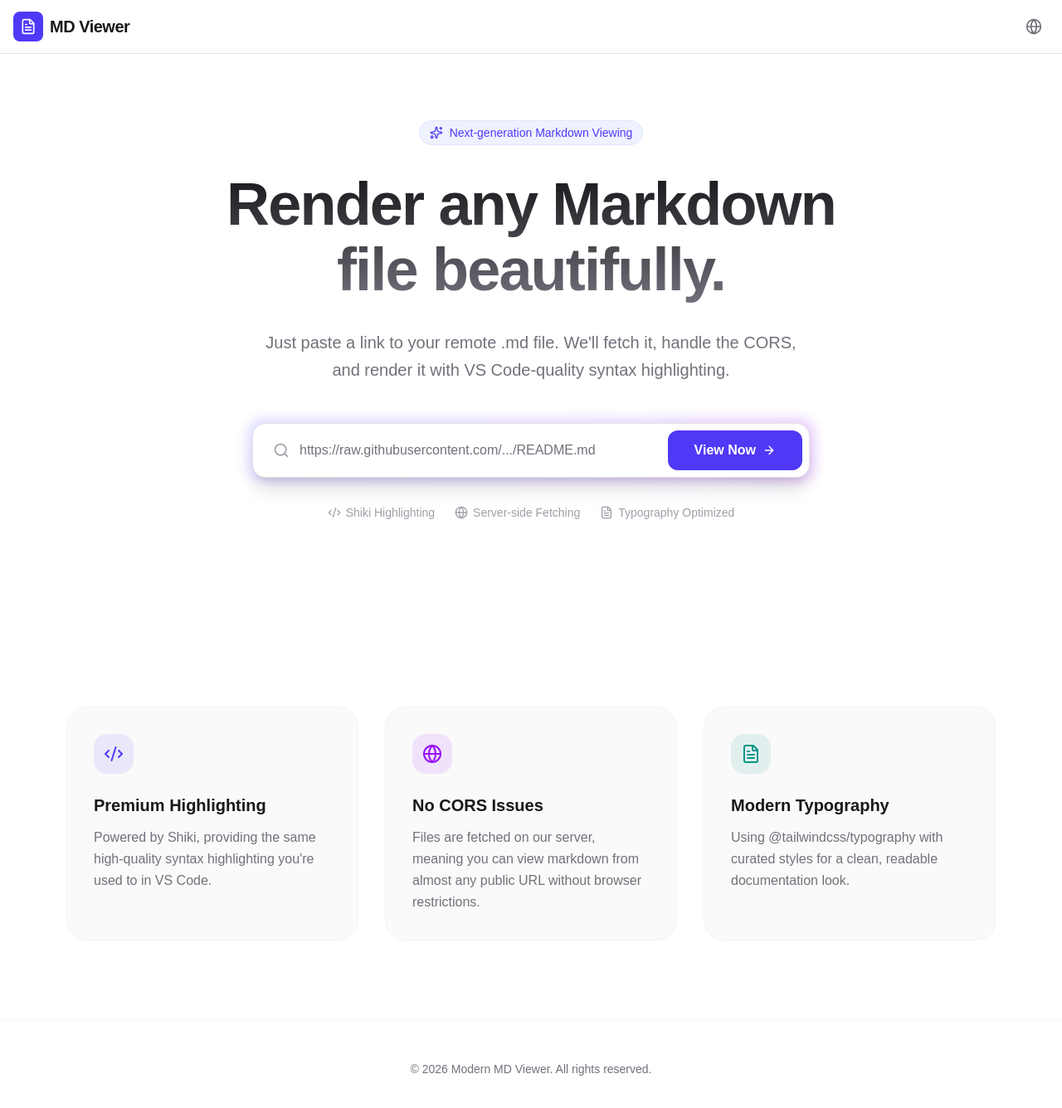
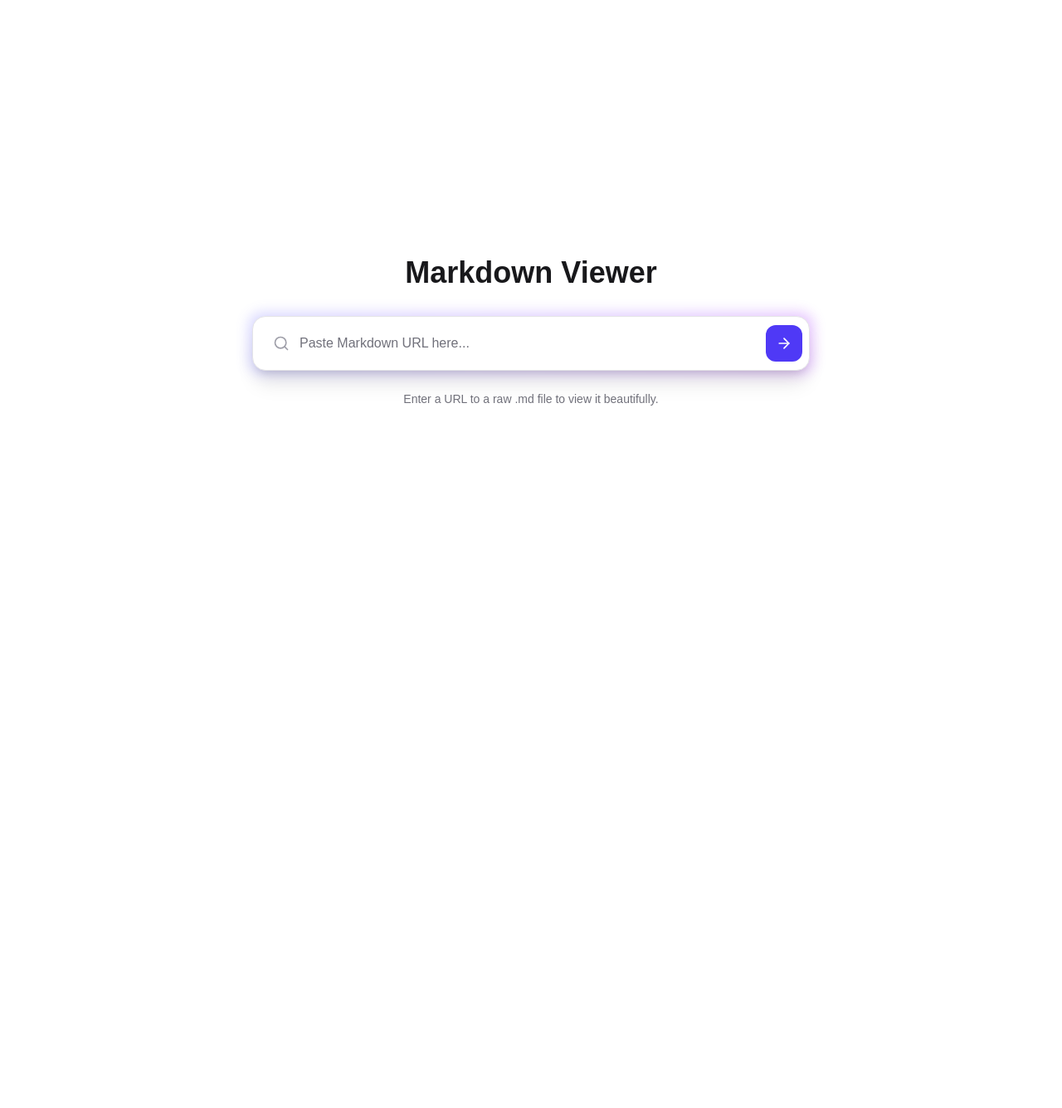
Before and after one commit to blakejjia/markdown-web-viewer, a Next.js app: page / in a window 1280 px wide. Shown: the top 1336 px of the page at 83% size. After the commit the page ends 800 px from the top, so only its background shows below. Built offline with nearby package versions, Linux system fonts and the light colour scheme.

Commit message:
simplier and good

```diff
--- a/src/app/page.tsx
+++ b/src/app/page.tsx
@@ -2,8 +2,7 @@
 
 import { useState } from 'react';
 import { useRouter } from 'next/navigation';
-import { FileText, ArrowRight, Search, Sparkles, Code2, Globe } from 'lucide-react';
-import Header from '@/components/layout/Header';
+import { Search, ArrowRight } from 'lucide-react';
 
 export default function LandingPage() {
   const [url, setUrl] = useState('');
@@ -17,39 +16,20 @@ export default function LandingPage() {
   };
 
   return (
-    <div className="min-h-screen bg-white dark:bg-zinc-950 text-zinc-900 dark:text-zinc-100 overflow-x-hidden">
-      <Header />
-
-      {/* Hero Section */}
-      <main>
-        <section className="relative pt-20 pb-32 px-4">
-          {/* Background Decorations */}
-          <div className="absolute top-0 left-1/2 -translate-x-1/2 w-full max-w-6xl h-[500px] bg-indigo-500/10 blur-[120px] rounded-full pointer-events-none -z-10" />
-          <div className="absolute top-40 right-0 w-[300px] h-[300px] bg-purple-500/10 blur-[100px] rounded-full pointer-events-none -z-10" />
-
-          <div className="container mx-auto max-w-4xl text-center">
-            <div className="inline-flex items-center gap-2 px-3 py-1 rounded-full bg-indigo-50 dark:bg-indigo-950/30 border border-indigo-100 dark:border-indigo-900 text-indigo-600 dark:text-indigo-400 text-sm font-medium mb-8 animate-fade-in">
-              <Sparkles className="w-4 h-4" />
-              <span>Next-generation Markdown Viewing</span>
-            </div>
-
-            <h1 className="text-5xl sm:text-7xl font-extrabold tracking-tight mb-8 bg-clip-text text-transparent bg-gradient-to-b from-zinc-900 to-zinc-500 dark:from-white dark:to-zinc-500 leading-[1.1]">
-              Render any Markdown <br className="hidden sm:block" /> file beautifully.
+    <div className="min-h-screen bg-white dark:bg-zinc-950 flex items-center justify-center p-4">
+      <div className="w-full max-w-2xl text-center">
+        <h1 className="text-4xl font-bold mb-8 text-zinc-900 dark:text-zinc-100">
+          Markdown Viewer
         </h1>
 
-            <p className="text-xl text-zinc-500 dark:text-zinc-400 mb-12 max-w-2xl mx-auto leading-relaxed">
-              Just paste a link to your remote .md file. We'll fetch it, handle the CORS, and render it with VS Code-quality syntax highlighting.
-            </p>
-
-            {/* Input Form */}
-            <form onSubmit={handleView} className="relative max-w-2xl mx-auto group">
-              <div className="absolute -inset-1 bg-gradient-to-r from-indigo-500 to-purple-600 rounded-2xl blur opacity-25 group-focus-within:opacity-50 transition duration-1000 group-focus-within:duration-200" />
-              <div className="relative flex flex-col sm:flex-row gap-3 p-2 bg-white dark:bg-zinc-900 border border-zinc-200 dark:border-zinc-800 rounded-2xl shadow-xl">
+        <form onSubmit={handleView} className="relative group">
+          <div className="absolute -inset-1 bg-gradient-to-r from-indigo-500 to-purple-600 rounded-2xl blur opacity-25 group-focus-within:opacity-50 transition duration-1000" />
+          <div className="relative flex items-center bg-white dark:bg-zinc-900 border border-zinc-200 dark:border-zinc-800 rounded-2xl shadow-xl p-2">
             <div className="flex-1 flex items-center px-4">
               <Search className="w-5 h-5 text-zinc-400 mr-3 shrink-0" />
               <input
                 type="url"
-                    placeholder="https://raw.githubusercontent.com/.../README.md"
+                placeholder="Paste Markdown URL here..."
                 className="w-full bg-transparent border-none focus:ring-0 py-3 text-zinc-900 dark:text-zinc-100 placeholder:text-zinc-500 outline-none"
                 value={url}
                 onChange={(e) => setUrl(e.target.value)}
@@ -58,65 +38,18 @@ export default function LandingPage() {
             </div>
             <button
               type="submit"
-                  className="flex items-center justify-center gap-2 px-8 py-3 bg-indigo-600 hover:bg-indigo-700 text-white font-semibold rounded-xl transition-all hover:scale-105 active:scale-95"
+              className="flex items-center justify-center aspect-square p-3 bg-indigo-600 hover:bg-indigo-700 text-white rounded-xl transition-all"
+              aria-label="View Markdown"
             >
-                  View Now
-                  <ArrowRight className="w-4 h-4" />
+              <ArrowRight className="w-5 h-5" />
             </button>
           </div>
         </form>
 
-            <div className="mt-8 flex items-center justify-center gap-6 text-sm text-zinc-400">
-              <span className="flex items-center gap-1.5"><Code2 className="w-4 h-4" /> Shiki Highlighting</span>
-              <span className="flex items-center gap-1.5"><Globe className="w-4 h-4" /> Server-side Fetching</span>
-              <span className="flex items-center gap-1.5"><FileText className="w-4 h-4" /> Typography Optimized</span>
-            </div>
-          </div>
-        </section>
-
-        {/* Feature Grid */}
-        <section className="container mx-auto px-4 py-24 max-w-6xl">
-          <div className="grid md:grid-cols-3 gap-8 text-left">
-            <div className="p-8 rounded-3xl bg-zinc-50 dark:bg-zinc-900/50 border border-zinc-100 dark:border-zinc-800 transition-all hover:border-indigo-500/50">
-              <div className="w-12 h-12 bg-indigo-600/10 rounded-2xl flex items-center justify-center mb-6">
-                <Code2 className="w-6 h-6 text-indigo-600" />
-              </div>
-              <h3 className="text-xl font-bold mb-3">Premium Highlighting</h3>
-              <p className="text-zinc-500 dark:text-zinc-400 leading-relaxed">
-                Powered by Shiki, providing the same high-quality syntax highlighting you're used to in VS Code.
-              </p>
-            </div>
-
-            <div className="p-8 rounded-3xl bg-zinc-50 dark:bg-zinc-900/50 border border-zinc-100 dark:border-zinc-800 transition-all hover:border-purple-500/50">
-              <div className="w-12 h-12 bg-purple-600/10 rounded-2xl flex items-center justify-center mb-6">
-                <Globe className="w-6 h-6 text-purple-600" />
-              </div>
-              <h3 className="text-xl font-bold mb-3">No CORS Issues</h3>
-              <p className="text-zinc-500 dark:text-zinc-400 leading-relaxed">
-                Files are fetched on our server, meaning you can view markdown from almost any public URL without browser restrictions.
-              </p>
-            </div>
-
-            <div className="p-8 rounded-3xl bg-zinc-50 dark:bg-zinc-900/50 border border-zinc-100 dark:border-zinc-800 transition-all hover:border-teal-500/50">
-              <div className="w-12 h-12 bg-teal-600/10 rounded-2xl flex items-center justify-center mb-6">
-                <FileText className="w-6 h-6 text-teal-600" />
-              </div>
-              <h3 className="text-xl font-bold mb-3">Modern Typography</h3>
-              <p className="text-zinc-500 dark:text-zinc-400 leading-relaxed">
-                Using @tailwindcss/typography with curated styles for a clean, readable documentation look.
+        <p className="mt-6 text-zinc-500 text-sm">
+          Enter a URL to a raw .md file to view it beautifully.
         </p>
       </div>
     </div>
-        </section>
-      </main>
-
-      <footer className="border-t border-zinc-100 dark:border-zinc-900 py-12">
-        <div className="container mx-auto px-4 text-center">
-          <p className="text-zinc-500 text-sm">
-            &copy; {new Date().getFullYear()} Modern MD Viewer. All rights reserved.
-          </p>
-        </div>
-      </footer>
-    </div>
   );
 }
--- a/src/app/viewer/page.tsx
+++ b/src/app/viewer/page.tsx
@@ -1,6 +1,5 @@
 import { Suspense } from 'react';
 import MarkdownRenderer from '@/components/MarkdownRenderer';
-import Header from '@/components/layout/Header';
 import { AlertCircle, Loader2, ArrowLeft } from 'lucide-react';
 import Link from 'next/link';
 
@@ -10,7 +9,7 @@ interface ViewerPageProps {
 
 async function MarkdownFetcher({ url }: { url: string }) {
   try {
-    const response = await fetch(url, { next: { revalidate: 3600 } }); // Cache for 1 hour
+    const response = await fetch(url, { next: { revalidate: 3600 } });
 
     if (!response.ok) {
       throw new Error(`Failed to fetch markdown: ${response.statusText}`);
@@ -19,13 +18,13 @@ async function MarkdownFetcher({ url }: { url: string }) {
     const content = await response.text();
 
     return (
-      <div className="bg-white dark:bg-zinc-950 rounded-2xl border border-zinc-200 dark:border-zinc-800 shadow-sm p-6 sm:p-10">
+      <div className="w-full px-4 sm:px-8 py-8">
         <MarkdownRenderer content={content} />
       </div>
     );
   } catch (error) {
     return (
-      <div className="flex flex-col items-center justify-center py-20 px-4 text-center">
+      <div className="flex flex-col items-center justify-center min-h-screen px-4 text-center">
         <div className="p-4 bg-red-50 dark:bg-red-950/20 rounded-full mb-6 text-red-600 dark:text-red-400">
           <AlertCircle className="w-12 h-12" />
         </div>
@@ -49,18 +48,16 @@ export default async function ViewerPage({ searchParams }: ViewerPageProps) {
   const { md: url } = await searchParams;
 
   return (
-    <div className="min-h-screen bg-zinc-50 dark:bg-zinc-900">
-      <Header />
-
-      <main className="container mx-auto px-4 py-12 max-w-5xl">
+    <div className="min-h-screen bg-white dark:bg-zinc-950">
+      <main className="w-full">
         {!url ? (
-          <div className="flex flex-col items-center justify-center py-20 px-4 text-center">
+          <div className="flex flex-col items-center justify-center min-h-screen px-4 text-center">
             <div className="p-4 bg-amber-50 dark:bg-amber-950/20 rounded-full mb-6 text-amber-600 dark:text-amber-400">
               <AlertCircle className="w-12 h-12" />
             </div>
             <h1 className="text-2xl font-bold text-zinc-900 dark:text-zinc-50 mb-2">No URL Provided</h1>
             <p className="text-zinc-500 dark:text-zinc-400 max-w-md mb-8">
-              Please provide a markdown file URL using the <code className="bg-zinc-200 dark:bg-zinc-800 px-1 rounded">?md=</code> parameter.
+              Please provide a markdown file URL.
             </p>
             <Link
               href="/"
@@ -72,19 +69,15 @@ export default async function ViewerPage({ searchParams }: ViewerPageProps) {
           </div>
         ) : (
           <Suspense fallback={
-            <div className="flex flex-col items-center justify-center py-40">
+            <div className="flex flex-col items-center justify-center min-h-screen">
               <Loader2 className="w-12 h-12 text-indigo-600 animate-spin mb-4" />
-              <p className="text-zinc-500 animate-pulse">Fetching and rendering markdown...</p>
+              <p className="text-zinc-500 animate-pulse">Fetching and rendering...</p>
             </div>
           }>
             <MarkdownFetcher url={url} />
           </Suspense>
         )}
       </main>
-
-      <footer className="border-t border-zinc-200 dark:border-zinc-800 py-8 text-center text-zinc-500 text-sm">
-        <p>&copy; {new Date().getFullYear()} Modern MD Viewer. Built with Next.js & Shiki.</p>
-      </footer>
     </div>
   );
 }
--- a/src/components/layout/Header.tsx
+++ /dev/null
@@ -1,28 +0,0 @@
-import Link from 'next/link';
-import { FileText, Globe, ExternalLink } from 'lucide-react';
-
-export default function Header() {
-  return (
-    <header className="sticky top-0 z-50 w-full border-b border-zinc-200 dark:border-zinc-800 bg-white/80 dark:bg-zinc-950/80 backdrop-blur-md">
-      <div className="container mx-auto px-4 h-16 flex items-center justify-between">
-        <Link href="/" className="flex items-center gap-2 group">
-          <div className="p-2 bg-indigo-600 rounded-lg group-hover:scale-110 transition-transform">
-            <FileText className="w-5 h-5 text-white" />
-          </div>
-          <span className="font-bold text-xl tracking-tight hidden sm:inline-block">MD Viewer</span>
-        </Link>
-
-        <div className="flex items-center gap-4">
-          <a
-            href="https://github.com"
-            target="_blank"
-            rel="noopener noreferrer"
-            className="p-2 text-zinc-500 hover:text-zinc-900 dark:text-zinc-400 dark:hover:text-zinc-100 transition-colors"
-          >
-            <Globe className="w-5 h-5" />
-          </a>
-        </div>
-      </div>
-    </header>
-  );
-}
```
Lines whose indentation alone changed are shown as unchanged.
